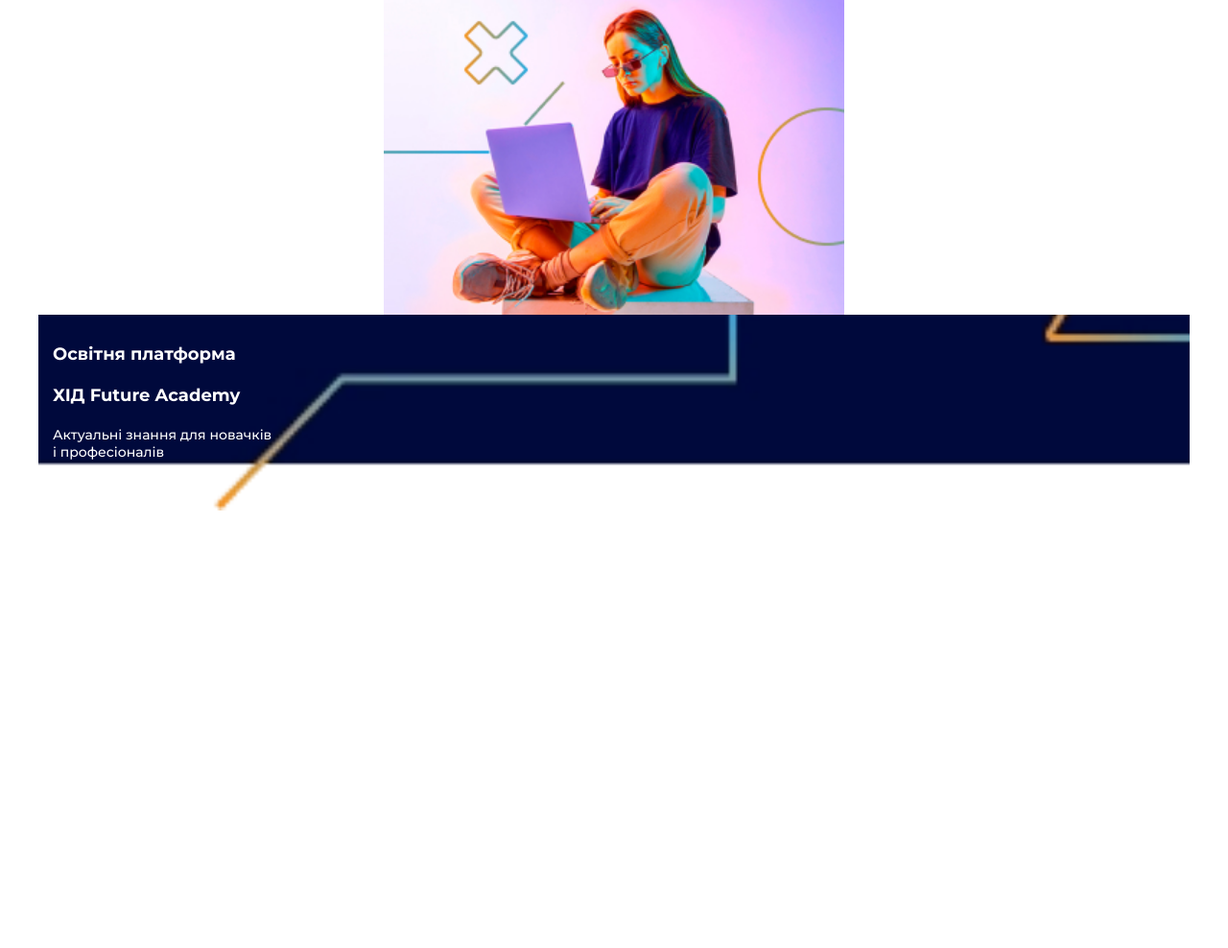
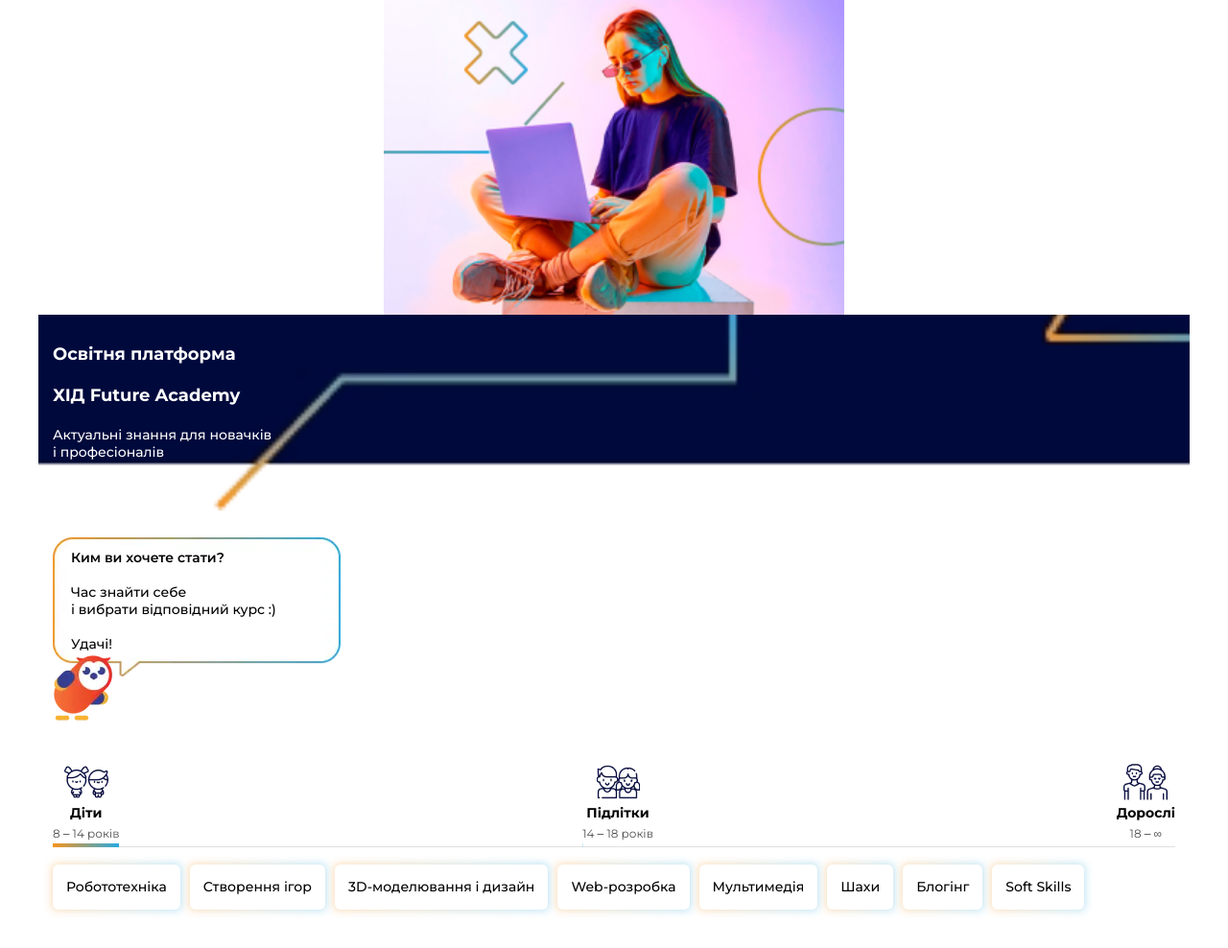
Before and after one commit to OlegYelis/FutureAcademy, a plain HTML site: page index.html in a window 1280 px wide. Shown: the part 72-1060 px from the top of the page at 96% size. Before the commit the page ends 800 px from the top, so only its background shows below. Drawn offline with nearby package versions, Linux system fonts and the light colour scheme.

Commit message:
mob: section categories added

```diff
--- a/index.html
+++ b/index.html
@@ -52,6 +52,88 @@
           </p>
         </div>
       </section>
+
+      <section class="categories">
+        <div class="container">
+          <div class="categories__message">
+            <p class="categories__txt">
+              <span>Ким ви хочете стати?</span> <br /><br />
+              Час знайти себе <br />
+              і вибрати відповідний курс :)
+              <br /><br />
+              Удачі!
+            </p>
+            <img
+              class="categories__img"
+              src="./images/owl.webp"
+              alt="owl"
+              width="63px"
+            />
+          </div>
+
+          <ul class="list age__list">
+            <li class="age__item active">
+              <img
+                class="age__img"
+                src="./images/children14.webp"
+                alt="8-14"
+                width="46px"
+              />
+              <p class="age__title">Діти</p>
+              <p class="age__descr">8 &#8210; 14 років</p>
+            </li>
+            <li class="age__item">
+              <img
+                class="age__img"
+                src="./images/children18.webp"
+                alt="14-18"
+                width="45px"
+              />
+              <p class="age__title">Підлітки</p>
+              <p class="age__descr">14 &#8210; 18 років</p>
+            </li>
+            <li class="age__item">
+              <img
+                class="age__img"
+                src="./images/family.webp"
+                alt="18+"
+                width="46px"
+              />
+              <p class="age__title">Дорослі</p>
+              <p class="age__descr">18 &#8210; &#8734;</p>
+            </li>
+          </ul>
+
+          <ul class="list categories__list">
+            <li class="categories__item">
+              <button class="button categories__button">Робототехніка</button>
+            </li>
+            <li class="categories__item">
+              <button class="button categories__button">Створення ігор</button>
+            </li>
+            <li class="categories__item">
+              <button class="button categories__button">
+                3D-моделювання і дизайн
+              </button>
+            </li>
+            <li class="categories__item">
+              <button class="button categories__button">Web-розробка</button>
+            </li>
+            <li class="categories__item">
+              <button class="button categories__button">Мультимедія</button>
+            </li>
+            <li class="categories__item">
+              <button class="button categories__button">Шахи</button>
+            </li>
+            <li class="categories__item">
+              <button class="button categories__button">Блогінг</button>
+            </li>
+            <li class="categories__item">
+              <button class="button categories__button">Soft Skills</button>
+            </li>
+          </ul>
+        </div>
+      </section>
     </main>
   </body>
 </html>
--- a/scss/components/_button.scss
+++ b/scss/components/_button.scss
@@ -1,44 +1,15 @@
 .button {
-  font-family: Roboto, sans-serif;
+  font-family: Montserrat, sans-serif;
   font-weight: 500;
   font-size: 16px;
   line-height: 1.62;
   cursor: pointer;
-  border: 1px solid transparent;
+  border: none;
 
-  background-color: var(--grey-color);
-  color: var(--title-text-color);
-
-  border-radius: 4px;
-  padding: 6px 22px;
+  background-color: transparent;
+  color: var(--dark-text-color);
 
   transition: color 250ms cubic-bezier(0.4, 0, 0.2, 1),
     background-color 250ms cubic-bezier(0.4, 0, 0.2, 1),
     box-shadow 250ms cubic-bezier(0.4, 0, 0.2, 1);
-
-  &:hover,
-  &:focus,
-  &.current {
-    background-color: var(--accent-color);
-    color: var(--primary-white-color);
-  }
 }
-
-.button--secondary {
-  font-weight: 700;
-  font-size: 16px;
-  line-height: 1.88;
-  letter-spacing: 0.06em;
-
-  background-color: var(--accent-color);
-  color: var(--primary-white-color);
-
-  padding: 10px 32px;
-  min-width: 200px;
-
-  &:hover,
-  &:focus {
-    background-color: var(--grey-color);
-    color: var(--title-text-color);
-  }
-}
--- /dev/null
+++ b/scss/layout/_categories.scss
@@ -0,0 +1,138 @@
+.categories {
+  padding: 28px 0 40px;
+}
+
+.categories__message {
+  position: relative;
+  margin-bottom: 87px;
+}
+
+.categories__txt {
+  max-width: 300px;
+  width: 100%;
+  font-size: 14px;
+  font-weight: 500;
+  padding: 12px 19px 25px;
+
+  background-image: url('../images/categories-message.webp');
+  background-repeat: no-repeat;
+  background-position: top center;
+  background-size: contain;
+
+  span {
+    font-weight: 600;
+  }
+}
+
+.categories__img {
+  position: absolute;
+  top: 123px;
+  left: 0;
+}
+
+.age__list {
+  position: relative;
+  display: flex;
+  align-items: center;
+  justify-content: space-between;
+  margin-bottom: 18px;
+
+  &::after {
+    content: '';
+    position: absolute;
+    bottom: 0;
+    left: 0;
+    display: block;
+    height: 1px;
+    width: 100%;
+    background: #e0e0e0;
+  }
+}
+
+.age__item {
+  position: relative;
+  display: flex;
+  flex-direction: column;
+  align-items: center;
+  justify-content: center;
+  padding-bottom: 7px;
+  cursor: pointer;
+  overflow: hidden;
+
+  &::after {
+    content: '';
+    position: absolute;
+    bottom: 0;
+    left: 0;
+    display: block;
+    height: 4px;
+    width: 100%;
+    z-index: 2;
+    background: linear-gradient(90deg, #f7941d 0%, #27aae1 100%);
+    transform: translate(-100%, 0);
+
+    transition: transform 250ms cubic-bezier(0.4, 0, 0.2, 1);
+  }
+
+  &.active::after {
+    transform: translate(0, 0);
+  }
+}
+
+.age__item:hover {
+  &::after {
+    transform: translate(0, 0);
+  }
+}
+
+.age__title {
+  font-size: 14px;
+  font-weight: 700;
+  margin-bottom: 5px;
+}
+
+.age__descr {
+  color: var(--secondary-text-color);
+  font-size: 12px;
+}
+
+.categories__list {
+  display: flex;
+  align-items: center;
+  justify-content: flex-start;
+  flex-wrap: wrap;
+  margin: -5px;
+}
+
+.categories__button {
+  position: relative;
+  color: var(--dark-text-color);
+  font-size: 14px;
+  padding: 12px 14px;
+  margin: 5px;
+  background-color: var(--light-bg-color);
+  border-radius: 6px;
+
+  &::before {
+    content: '';
+    z-index: -1;
+    position: absolute;
+    top: 0;
+    right: 0;
+    bottom: 0;
+    left: 0;
+    background: linear-gradient(90deg, #f7941d 0%, #27aae1 100%);
+    filter: blur(5px);
+    opacity: 0.4;
+
+    transition: opacity 250ms cubic-bezier(0.4, 0, 0.2, 1),
+      filter 250ms cubic-bezier(0.4, 0, 0.2, 1);
+  }
+}
+
+.categories__button:hover {
+  &::before {
+    filter: blur(8px);
+    opacity: 1;
+  }
+}
--- a/scss/main.scss
+++ b/scss/main.scss
@@ -12,3 +12,4 @@
 
 @import './layout/header';
 @import './layout/hero';
+@import './layout/categories';
--- a/scss/utils/_vars.scss
+++ b/scss/utils/_vars.scss
@@ -1,6 +1,7 @@
 :root {
   --dark-text-color: #000000;
   --light-text-color: #ffffff;
+  --secondary-text-color: #4f4f4f;
   --dark-bg-color: #00093c;
   --light-bg-color: #ffffff;
 }
```
Also changed, not shown: css/main.css, css/main.min.css, images/categories-message.webp (added), images/children14.webp (added), images/children18.webp (added), images/family.webp (added), images/owl.webp (added), 2 other files.
